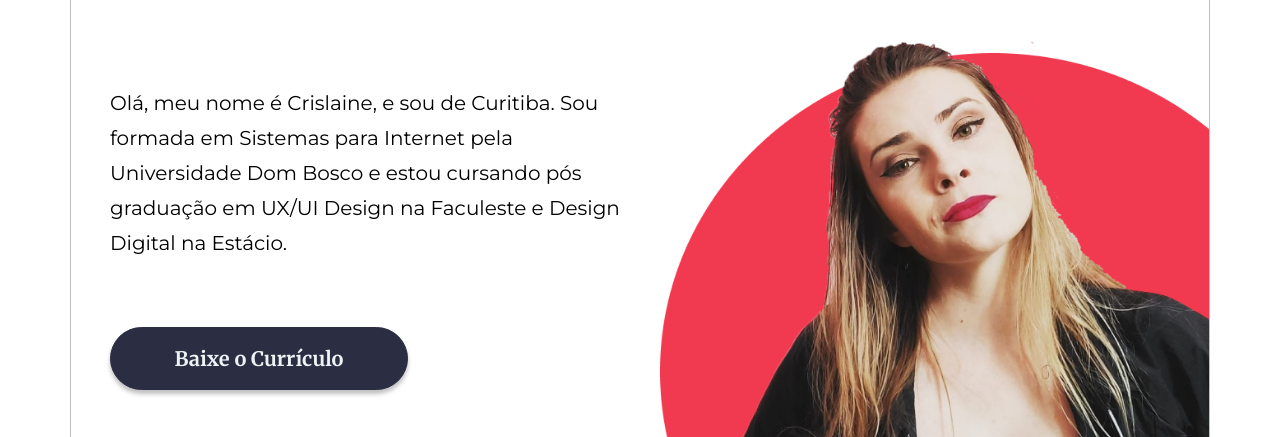
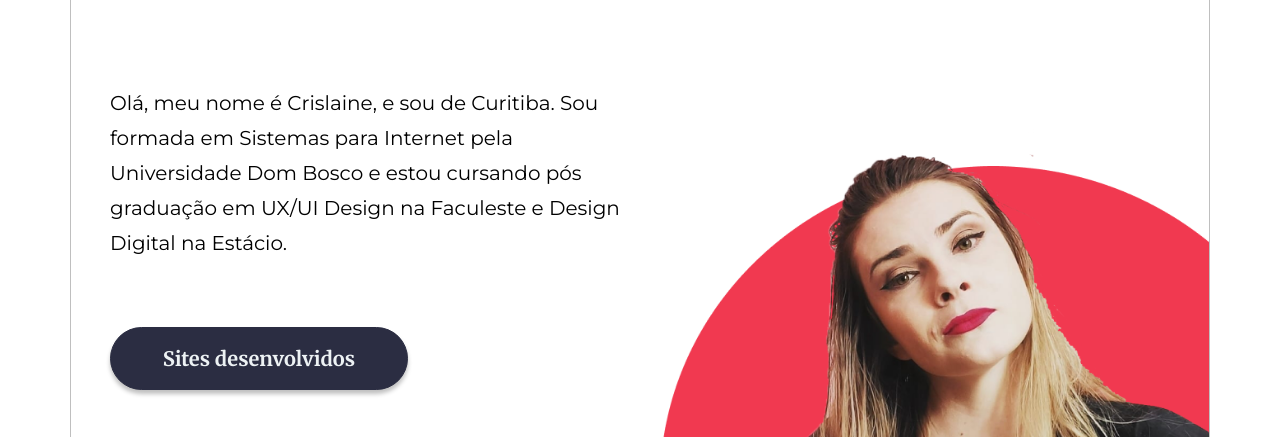
Before and after one commit to Crisplytiuk/crisplytiuk.github.io, a plain HTML site: page index.html in a window 1280 px wide. Shown: the part 216-653 px from the top of the page. Drawn offline with nearby package versions, Linux system fonts and the light colour scheme.

Commit message:
Update index.html

```diff
--- a/index.html
+++ b/index.html
@@ -21,6 +21,10 @@
             <div class="col-md-6">
             <p>Olá, meu nome é Crislaine, e sou de Curitiba. Sou formada em Sistemas para Internet pela Universidade Dom Bosco e
     estou cursando pós graduação em UX/UI Design na Faculeste e Design Digital na Estácio.</p>
+          <button type="button" class="btn btn-primary">
+        <a href="Documento 2.pdf">Sites desenvolvidos</a>
+
+    </button>
     <button type="button" class="btn btn-primary">
         <a href="Documento 2.pdf">Baixe o Currículo</a>
 
```
